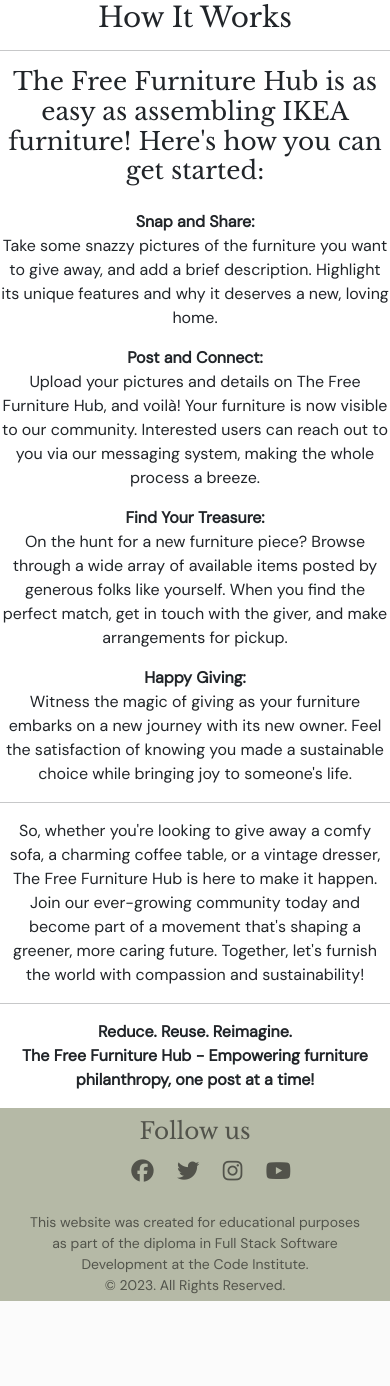
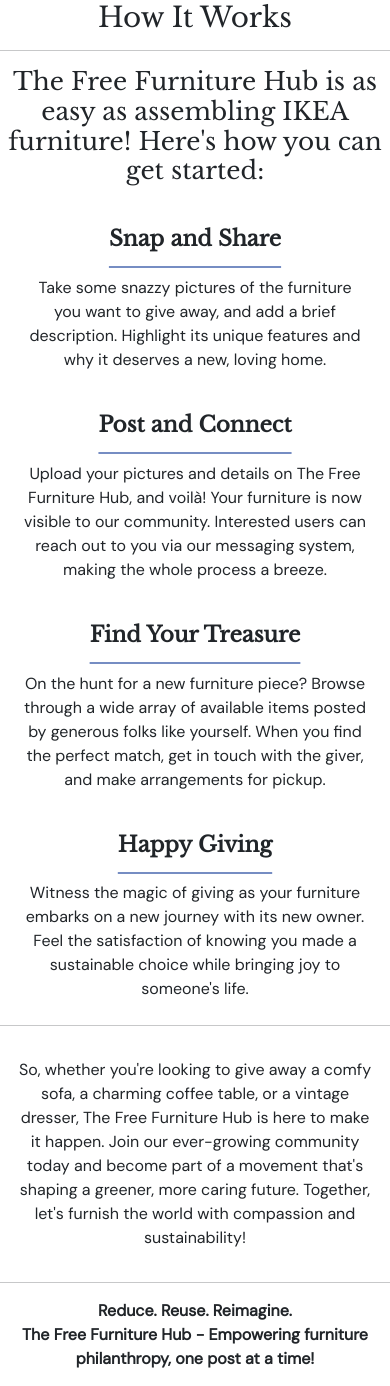
Before and after one commit to Louibens/PP4_FreeFurnitureHub, a Django app: page /howitworks/ in a window 390 px wide. Shown: the part 171-1557 px from the top of the page. Before the commit the page ends 1472 px from the top, so only its background shows below. Run offline with Django 3.2, Linux system fonts and the light colour scheme; some libraries are stand-ins or nearby versions.

Commit message:
Format html, fix img size  on furniture items to stop text out of box

```diff
--- a/furniture/templates/furniture/furniture_items.html
+++ b/furniture/templates/furniture/furniture_items.html
@@ -12,9 +12,9 @@
   {% for furniture in furniture_items %}
   <a href="{% url 'furniture_detail' furniture.id %}" class="furniture" aria-label="Click to view {{furniture.title}}">
     <div class="card m-3" style="width: 18rem;">
-            <img class="card-img-top" src="{{furniture.image.url}}" alt="{{furniture.image_alt}}">
+      <img class="card-img-top" src="{{furniture.image.url}}" alt="{{furniture.image_alt}}" style="height:75%">
       <div class="card-body">
-              <h3 class="card-title">{{furniture.title}}</h3>
+        <h3 class="card-title">{{furniture.title.title}}</h3>
         <p class="card-text"><strong>Location: {{furniture.county.title}}</strong>
           <br>Posted on: {{furniture.posted_date}}</p>
         <p class="card-text">{{furniture.description|truncatechars:25}}</p>
--- a/home/templates/home/how_it_works.html
+++ b/home/templates/home/how_it_works.html
@@ -6,30 +6,43 @@
 
 {% block content %}
 
-        <div class="HIW_container">
+<div class="HIW_container">
         <h1 class="text-center pt-4">How It Works</h1>
         <hr>
-        <h2 class="text-center pb-3">The Free Furniture Hub is as easy as assembling IKEA furniture! Here's how you can get started:</h2>
+        <h2 class="text-center pb-3">The Free Furniture Hub is as easy as assembling IKEA furniture! Here's how you can
+                get started:</h2>
 
-        <p class="text-center"><strong>Snap and Share: </strong>
-                <br>Take some snazzy pictures of the furniture you want to give away, and add a brief description. Highlight its unique features and why it deserves a new, loving home.</p>
+                <h4 class="text-center pt-3 purple-line"><strong>Snap and Share</strong></h4>
+                <p class="text-center m-4">Take some snazzy pictures of the furniture you want to give away, and add a brief description.
+                Highlight its unique features and why it deserves a new, loving home.</p>
 
-        <p class="text-center"><strong>Post and Connect: </strong>
-                <br>Upload your pictures and details on The Free Furniture Hub, and voilà! Your furniture is now visible to our community. Interested users can reach out to you via our messaging system, making the whole process a breeze.
-        </p>
-        <p class="text-center"><strong>Find Your Treasure: </strong>
-                <br>On the hunt for a new furniture piece? Browse through a wide array of available items posted by generous folks like yourself. When you find the perfect match, get in touch with the giver, and make arrangements for pickup.
-        </p>
-        <p class="text-center"><strong>Happy Giving: </strong>
-                <br>Witness the magic of giving as your furniture embarks on a new journey with its new owner. Feel the satisfaction of knowing you made a sustainable choice while bringing joy to someone's life.
+                <h4 class="text-center pt-3 purple-line"><strong>Post and Connect</strong></h4>
+                <p class="text-center m-4">
+                        Upload your pictures and details on The Free Furniture Hub, and voilà! Your furniture is now visible
+                to our community. Interested users can reach out to you via our messaging system, making the whole
+                process a breeze.
+                </p>
+                <h4 class="text-center pt-3 purple-line"><strong>Find Your Treasure</strong></h4>
+                <p class="text-center m-4">
+                On the hunt for a new furniture piece? Browse through a wide array of available items posted by
+                generous folks like yourself. When you find the perfect match, get in touch with the giver, and make
+                arrangements for pickup.
+                </p>
+                <h4 class="text-center pt-3 purple-line"><strong>Happy Giving</strong></h4>
+                <p class="text-center m-4">
+                Witness the magic of giving as your furniture embarks on a new journey with its new owner. Feel the
+                satisfaction of knowing you made a sustainable choice while bringing joy to someone's life.
         </p>
         <hr>
-        <p class="text-center">
-        So, whether you're looking to give away a comfy sofa, a charming coffee table, or a vintage dresser, The Free Furniture Hub is here to make it happen. Join our ever-growing community today and become part of a movement that's shaping a greener, more caring future. Together, let's furnish the world with compassion and sustainability!
+        <p class="text-center p-3">
+                So, whether you're looking to give away a comfy sofa, a charming coffee table, or a vintage dresser, The
+                Free Furniture Hub is here to make it happen. Join our ever-growing community today and become part of a
+                movement that's shaping a greener, more caring future. Together, let's furnish the world with compassion
+                and sustainability!
         </p>
         <hr>
         <p class="text-center"><strong>Reduce. Reuse. Reimagine.
-                <br>The Free Furniture Hub - Empowering furniture philanthropy, one post at a time!</strong></p>
+                        <br>The Free Furniture Hub - Empowering furniture philanthropy, one post at a time!</strong></p>
 </div>
 </div>
 {% endblock %}
--- a/main/settings.py
+++ b/main/settings.py
@@ -29,9 +29,7 @@ TEMPLATES_DIR = os.path.join(BASE_DIR, 'templates')
 SECRET_KEY = os.environ.get('SECRET_KEY')
 
 # SECURITY WARNING: don't run with debug turned on in production!
-# DEBUG = 'DEBUG' in os.environ
-
-DEBUG = False
+DEBUG = 'DEBUG' in os.environ
 
 X_FRAME_OPTIONS = 'SAMEORIGIN'
 
--- a/static/css/base.css
+++ b/static/css/base.css
@@ -210,12 +210,11 @@ a.img-container:hover {
     transform: translate(-50%, -50%)
 }
 
-
 .purple-line {
     text-decoration: underline;
     text-decoration-color: #768DC3;
+    text-underline-offset: 20px
 }
-
 
 .buttons {
     background-color: #768DC3;
--- a/templates/404.html
+++ b/templates/404.html
@@ -5,7 +5,8 @@
 {% block content %}
     <div class="container text-center">
         <h1 class="mt-5">404 - Page Not Found</h1>
-        <p class="mt-5">Head back to the Home page <a href="{% url 'home' %}" >here</a></p>
+        <p class="mt-5">Head back to the Home page
+            <br><a href="{% url 'home' %}" class="btn btn-primary w-25">here</a></p>
         <!-- <a href="{% url 'home' %}" class="btn btn-primary w-25">Home</a> -->
     </div>
 {% endblock %}
--- a/templates/base.html
+++ b/templates/base.html
@@ -8,17 +8,18 @@
     <meta name="description" content="The Free Furniture Hub is focused on keeping beautiful furniture out of landfill and finding it a new home">
     <meta name="keywords" content="free furniture, ireland, free bed, free couch, free table, circular economy">
     <link rel='shortcut icon' type='image/x-icon' href="{% static 'images/favicon.ico' %}">
+    {% block extra_css %}
+    <link href="https://cdn.jsdelivr.net/npm/bootstrap@5.0.1/dist/css/bootstrap.min.css" rel="stylesheet"
+        integrity="sha384-+0n0xVW2eSR5OomGNYDnhzAbDsOXxcvSN1TPprVMTNDbiYZCxYbOOl7+AMvyTG2x" crossorigin="anonymous">
+    <link rel="stylesheet" href="{% static 'css/base.css' %}">
+    {% endblock %}
+
     {% block onload_js %}
     <script src="https://cdn.jsdelivr.net/npm/bootstrap@5.0.1/dist/js/bootstrap.bundle.min.js"
         integrity="sha384-gtEjrD/SeCtmISkJkNUaaKMoLD0//ElJ19smozuHV6z3Iehds+3Ulb9Bn9Plx0x4" crossorigin="anonymous">
     </script>
     {% endblock %}
 
-    {% block extra_css %}
-    <link href="https://cdn.jsdelivr.net/npm/bootstrap@5.0.1/dist/css/bootstrap.min.css" rel="stylesheet"
-        integrity="sha384-+0n0xVW2eSR5OomGNYDnhzAbDsOXxcvSN1TPprVMTNDbiYZCxYbOOl7+AMvyTG2x" crossorigin="anonymous">
-    <link rel="stylesheet" href="{% static 'css/base.css' %}">
-    {% endblock %}
     <title>Free Furniture Hub - {% block title %}{% endblock %}</title>
 </head>
 <body>
--- a/templates/includes/header.html
+++ b/templates/includes/header.html
@@ -7,20 +7,20 @@
       <!-- Logo -->
       <div class="logos">
         <a class="navbar-brand" href="{% url 'home' %}">
-          <img src="https://res.cloudinary.com/doo82qk9r/image/upload/v1691767840/3249e2132c8a4e3fbb70897e49b7f830_yuv1kp.png"
+          <img
+            src="https://res.cloudinary.com/doo82qk9r/image/upload/v1691767840/3249e2132c8a4e3fbb70897e49b7f830_yuv1kp.png"
             alt="Free Furniture Logo" class="logo">
-
         </a>
         <h1 class="tffh_logo">The
           <br><strong>Free Furniture</strong>
           <br>Hub
         </h1>
       </div>
+      <!-- Navigation Items -->
       <button class="navbar-toggler" type="button" data-bs-toggle="collapse" data-bs-target="#navbarNav"
         aria-controls="navbarNav" aria-expanded="false" aria-label="Toggle navigation">
         <span class="navbar-toggler-icon"></span>
       </button>
-      <!-- Navigation Items -->
       <div class="collapse navbar-collapse nav-items-display" id="navbarNav">
         <div class="container-fluid me-auto nav-cont">
           <ul class="navbar-nav ">
@@ -64,21 +64,21 @@
             {% endif %}
             {% if request.user.is_authenticated and request.user.furniture_owner.count > 0 %}
             <li class="nav-item">
-              <a class="nav-link {% if url_name == 'my_items' %}active{% endif %}"
-                href="{% url 'my_items' %}">My Items</a>
+              <a class="nav-link {% if url_name == 'my_items' %}active{% endif %}" href="{% url 'my_items' %}">My
+                Items</a>
             </li>
             {% endif %}
           </ul>
-
         </div>
 
-        <!-- Form for search box -->
         <div class="container-fluid me-auto nav-cont desktop-display">
+          <!-- Display username on desktop and tablet -->
           {% if user.is_authenticated %}
           <span class="user">
-              <i class="far fa-user"></i> {{ user.username.title }}
+            <i class="far fa-user"></i> {{ user.username.title|truncatechars:25 }}
           </span>
           {% endif %}
+          <!-- Form for search box -->
           <form class="d-flex s-box" role="search" method="GET" action="{% url 'furniture_items' %}">
             <input class="form-control search me-2" name="q" type="search" placeholder="Search" aria-label="Search">
             <button class="btn btn-outline-primary" type="submit">Search</button>
@@ -116,9 +116,10 @@
     <input class="form-control search me-2" name="q" type="search" placeholder="Search" aria-label="Search">
     <button class="btn btn-outline-primary" type="submit">Search</button>
   </form>
+  <!-- Display username for mobile display. Name truncated -->
   {% if user.is_authenticated %}
   <span class="user">
-      <i class="far fa-user"></i> {{ user.username }}
+    <i class="far fa-user"></i> {{ user.username.title|truncatechars:12  }}
   </span>
   {% endif %}
 </div>
```
Also changed, not shown: furniture/models.py (+8 -4 lines), furniture/templates/furniture/furniture_detail.html (+12 -12 lines), furniture/templates/furniture/my_items.html (+2 -13 lines), furniture/views.py (+6 -2 lines), home/templates/home/index.html (+34 -16 lines), templates/includes/footer.html (+14 -27 lines), furniture/templates/furniture/add_furniture.html (line endings or trailing spaces), furniture/templates/furniture/furniture_confirm_delete.html (indentation only). Lines whose indentation alone changed are shown as unchanged.
